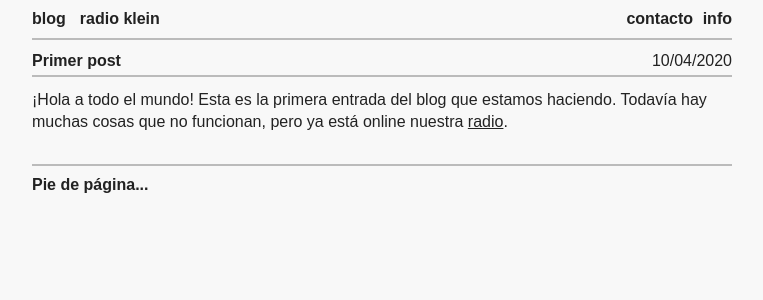
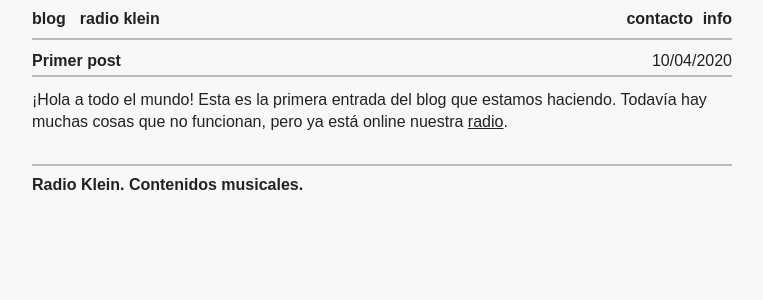
Before and after one commit to haztecaso/radio-klein, a Jekyll site: the page built from index.html, in a window 1280 px wide. Shown: the top 300 px of the page, without its empty margins (258-1021 px from the left). Built offline with Jekyll 4.4.1, drawn with Linux system fonts in a browser that asks for light colours; the list of posts is cut into pages by our own code.

Commit message:
Automated commit

```diff
--- a/_includes/footer.html
+++ b/_includes/footer.html
@@ -1,3 +1,3 @@
 <footer>
-    Pie de página...
+    Radio Klein. Contenidos musicales.
 </footer>
```
